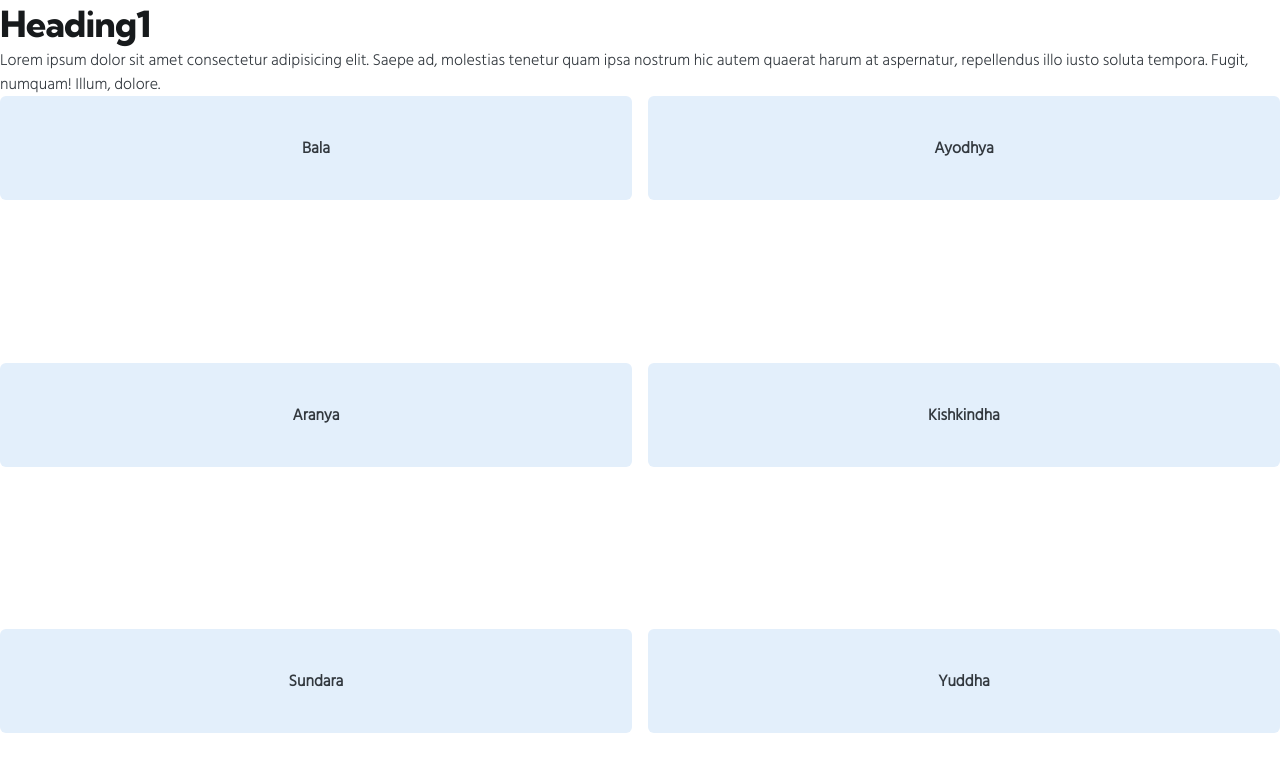
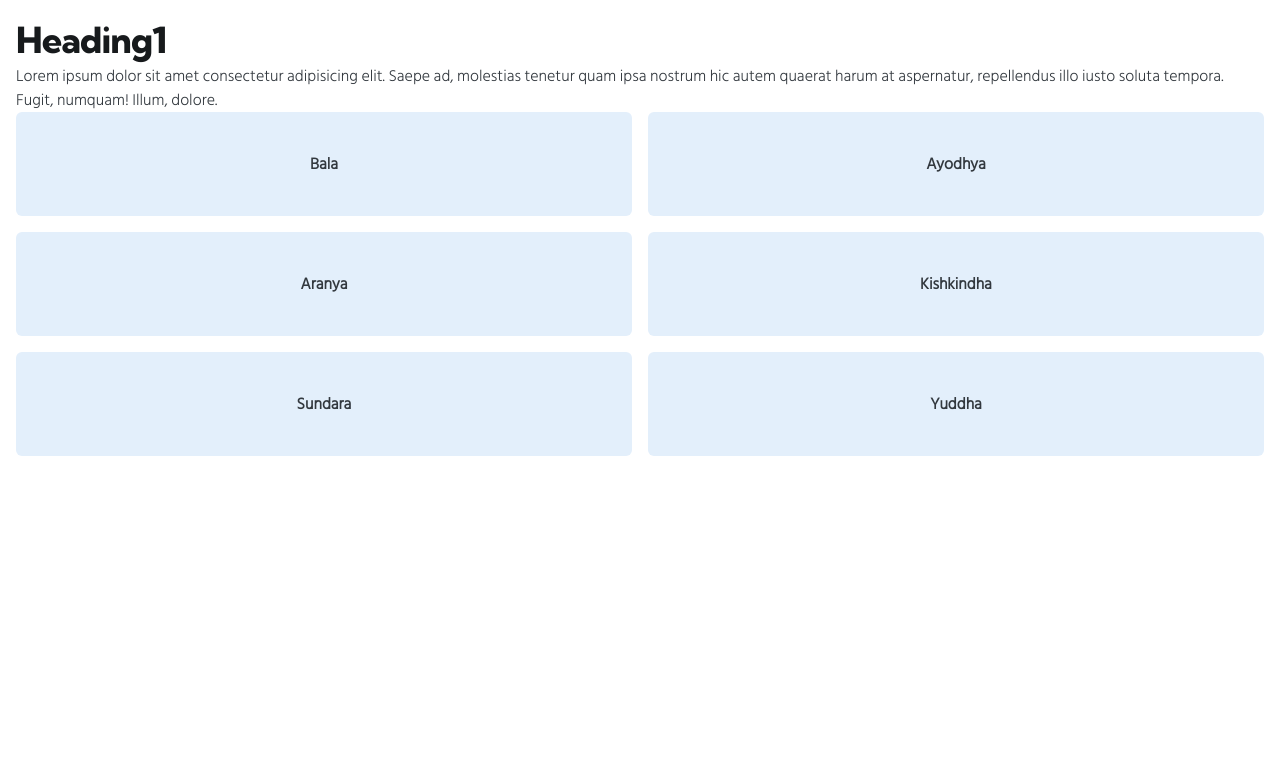
Before and after one commit to badalsaibo/read-ramayana, a Next.js app: page / in a window 1280 px wide. Shown: the top 772 px of the page. Built offline with nearby package versions, Linux system fonts and the light colour scheme.

Commit message:
feat: common layout

```diff
--- /dev/null
+++ b/src/components/Layout/Layout.tsx
@@ -0,0 +1,15 @@
+import { Box, styled } from '@mui/joy';
+
+type TLayoutProps = {
+  children: React.ReactNode;
+};
+
+const Container = styled(Box)(({ theme }) => ({
+  padding: theme.spacing(2),
+}));
+
+const Layout = ({ children }: TLayoutProps) => {
+  return <Container>{children}</Container>;
+};
+
+export default Layout;
--- /dev/null
+++ b/src/components/Layout/index.tsx
@@ -0,0 +1 @@
+export { default } from './Layout';
--- a/src/pages/_app.tsx
+++ b/src/pages/_app.tsx
@@ -4,15 +4,13 @@ import { CssVarsProvider, extendTheme } from '@mui/joy/styles';
 import themeConfig from 'config/theme';
 import GlobalStyles from '@mui/joy/GlobalStyles';
 import CssBaseline from '@mui/joy/CssBaseline';
+import Layout from 'components/Layout';
 
 const globalStyles = (
   <GlobalStyles
     styles={{
       'html, body, div#__next': {
         height: '100%',
-      },
-      'div#__next > div': {
-        minHeight: '100%',
       },
     }}
   />
@@ -23,7 +21,9 @@ export default function App({ Component, pageProps }: AppProps) {
     <CssVarsProvider theme={extendTheme(themeConfig)}>
       <CssBaseline />
       {globalStyles}
-      <Component {...pageProps} />
+      <Layout>
+        <Component {...pageProps} />
+      </Layout>
     </CssVarsProvider>
   );
 }
```
